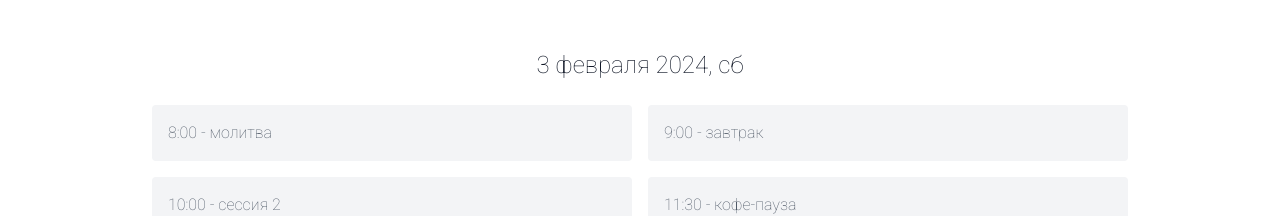
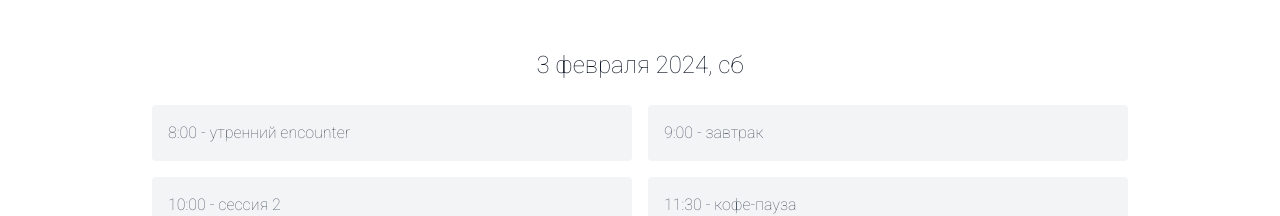
Before and after one commit to LashaLoi/fml, a Next.js app: page / in a window 1280 px wide. Shown: the part 5080-5296 px from the top of the page. Built offline with nearby package versions, Linux system fonts and the light colour scheme.

Commit message:
polish site

```diff
--- a/components/Program/index.tsx
+++ b/components/Program/index.tsx
@@ -98,7 +98,9 @@ export default function Program() {
           <div className="flex flex-wrap lg:w-4/5 sm:mx-auto sm:mb-2 -mx-2">
             <div className="p-2 sm:w-1/2 w-full">
               <div className="bg-gray-100 rounded flex p-4 h-full items-center">
-                <span className="title-font font-medium">8:00 - молитва</span>
+                <span className="title-font font-medium">
+                  8:00 - утренний encounter
+                </span>
               </div>
             </div>
             <div className="p-2 sm:w-1/2 w-full">
```
